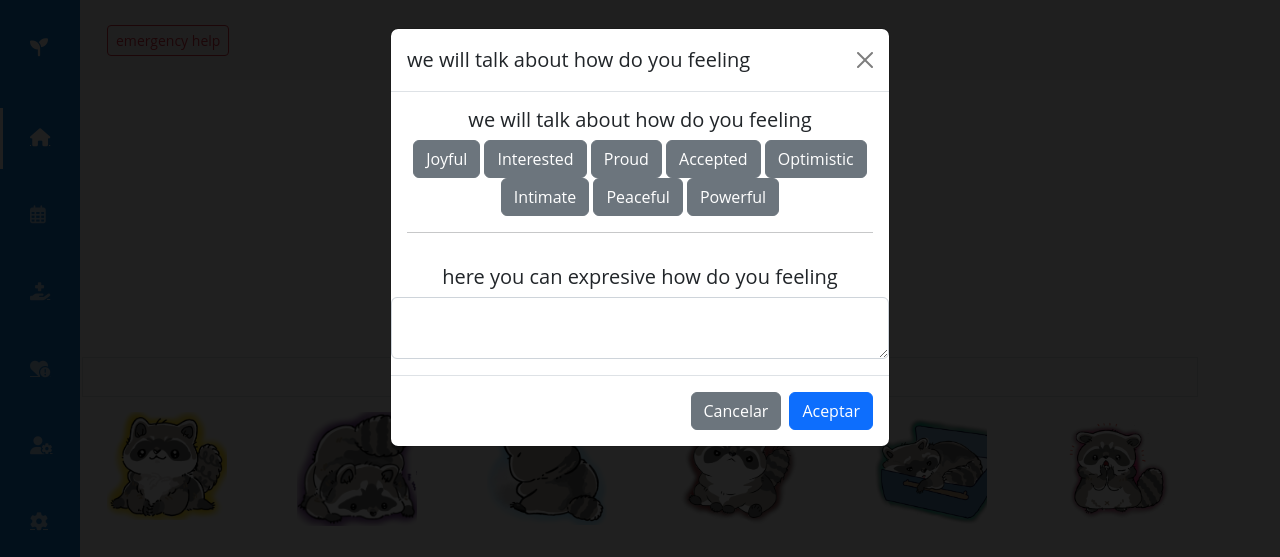
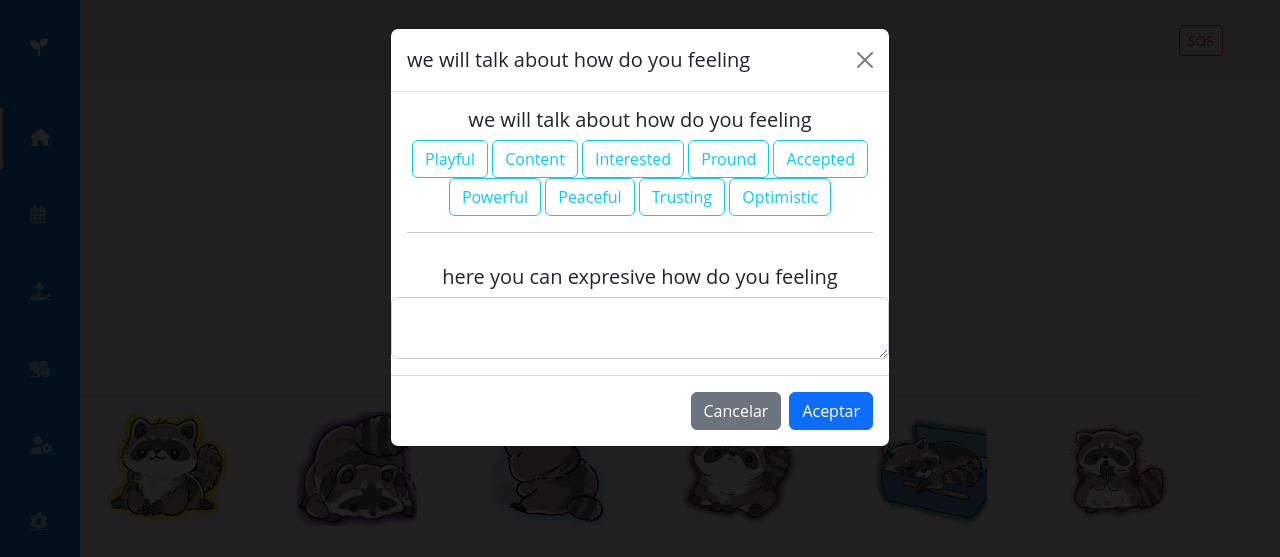
Before and after one commit to Daya-max/esta-main, a PHP site: page /Amenu.php in a window 1280 px wide, after a click that opens the changed part. Shown: the top 557 px of the page. Run offline with PHP 8.4, Linux system fonts and the light colour scheme; the visitor is signed in with stand-in values (Sample User, id 1); some libraries are stand-ins or nearby versions.

Commit message:
Cambio en botonesss

```diff
--- a/php/AAlinea.php
+++ b/php/AAlinea.php
@@ -20,20 +20,20 @@
         <div class="icon__menu">
             <i class="fa-solid fa-bars" id="btn_open"></i>
         </div>
-        <div class="container b-block center $zindex-fixed:-1030;">
-            <button type="button" class="btn btn-outline-danger btn-sm" id="liveToastBtn">emergency help</button>
+        <div class="container" style="text-align: right">
+            <button type=" button" class="btn btn-outline-danger btn-sm " id="liveToastBtn">SOS</button>
         </div>
         <div class="toast-container position-fixed bottom-0 end-0 p-3">
-            <div id="liveToast" class="toast" role="alert" aria-live="assertive" aria-atomic="true">
+            <div id="liveToast" class="toast " role="alert" aria-live="assertive" aria-atomic="true">
                 <div class="toast-header">
-                    <img width="20px" src="../images/1.png" class="rounded me-2" alt="...">
+                    <img width="20px" src="images/1.png" class="rounded me-2" alt="...">
                     <strong class="me-auto">SafeMe</strong>
                     <button type="button" class="btn-close" data-bs-dismiss="toast" aria-label="Close"></button>
                 </div>
                 <div class="toast-body">
-                    Tranquil@ <br>
-                    necesitas ayuda?<a href="#" class="link-info">01800 911 2000</a> llama para que te aude un
-                    especialista
+                    Are you going through a crisis? <br>
+                    You are not alone, there is help available for you by calling <a href="tel:8009112000"
+                        role="link">800 911 2000</a>
                 </div>
             </div>
         </div>
--- a/php/inf4.php
+++ b/php/inf4.php
@@ -49,31 +49,24 @@
                                     </div>
                                     <div class="modal-body">
                                         <h2 class="fs-5">we will talk about how do you feeling</h2>
-                                        <a href="#" role="button" class="btn btn-secondary" data-bs-toggle="popover"
-                                            title="Popover title"
-                                            data-bs-content="Popover body content is set in this attribute.">Joyful</a>
-                                        <a href="#" role="button" class="btn btn-secondary" data-bs-toggle="popover"
-                                            title="Popover title"
-                                            data-bs-content="Popover body content is set in this attribute.">Interested</a>
-                                        <a href="#" role="button" class="btn btn-secondary" data-bs-toggle="popover"
-                                            title="Popover title"
-                                            data-bs-content="Popover body content is set in this attribute.">Proud</a>
-                                        <a href="#" role="button" class="btn btn-secondary" data-bs-toggle="popover"
-                                            title="Popover title"
-                                            data-bs-content="Popover body content is set in this attribute.">Accepted</a>
-                                        <a href="#" role="button" class="btn btn-secondary" data-bs-toggle="popover"
-                                            title="Popover title"
-                                            data-bs-content="Popover body content is set in this attribute.">Optimistic</a>
-                                        <a href="#" role="button" class="btn btn-secondary" data-bs-toggle="popover"
-                                            title="Popover title"
-                                            data-bs-content="Popover body content is set in this attribute.">Intimate</a>
-                                        <a href="#" role="button" class="btn btn-secondary" data-bs-toggle="popover"
-                                            title="Popover title"
-                                            data-bs-content="Popover body content is set in this attribute.">Peaceful</a>
-                                        <a href="#" role="button" class="btn btn-secondary" data-bs-toggle="popover"
-                                            title="Popover title"
-                                            data-bs-content="Popover body content is set in this attribute.">Powerful</a>
-
+                                        <button type="button" class="btn btn-outline-info"
+                                            data-bs-toggle="button">Playful</button>
+                                        <button type="button" class="btn btn-outline-info"
+                                            data-bs-toggle="button">Content</button>
+                                        <button type="button" class="btn btn-outline-info"
+                                            data-bs-toggle="button">Interested</button>
+                                        <button type="button" class="btn btn-outline-info"
+                                            data-bs-toggle="button">Pround</button>
+                                        <button type="button" class="btn btn-outline-info"
+                                            data-bs-toggle="button">Accepted</button>
+                                        <button type="button" class="btn btn-outline-info"
+                                            data-bs-toggle="button">Powerful</button>
+                                        <button type="button" class="btn btn-outline-info"
+                                            data-bs-toggle="button">Peaceful</button>
+                                        <button type="button" class="btn btn-outline-info"
+                                            data-bs-toggle="button">Trusting</button>
+                                        <button type="button" class="btn btn-outline-info"
+                                            data-bs-toggle="button">Optimistic</button>
                                         <hr>
                                     </div>
                                     <div class="mb-3">
@@ -115,18 +108,19 @@
                                     </div>
                                     <div class="modal-body">
                                         <h2 class="fs-6">we will talk about how do you feeling</h2>
-                                        <a href="#" role="button" class="btn btn-secondary" data-bs-toggle="popover"
-                                            title="Popover title"
-                                            data-bs-content="Popover body content is set in this attribute.">Startled</a>
-                                        <a href="#" role="button" class="btn btn-secondary" data-bs-toggle="popover"
-                                            title="Popover title"
-                                            data-bs-content="Popover body content is set in this attribute.">Confused</a>
-                                        <a href="#" role="button" class="btn btn-secondary" data-bs-toggle="popover"
-                                            title="Popover title"
-                                            data-bs-content="Popover body content is set in this attribute.">Amazed</a>
-                                        <a href="#" role="button" class="btn btn-secondary" data-bs-toggle="popover"
-                                            title="Popover title"
-                                            data-bs-content="Popover body content is set in this attribute.">Excited</a>
+                                        <button type="button" class="btn btn-outline-info"
+                                            data-bs-toggle="button">Scared</button>
+                                        <button type="button" class="btn btn-outline-info"
+                                            data-bs-toggle="button">Anxious</button>
+                                        <button type="button" class="btn btn-outline-info"
+                                            data-bs-toggle="button">Insecure</button>
+                                        <button type="button" class="btn btn-outline-info"
+                                            data-bs-toggle="button">Weak</button>
+                                        <button type="button" class="btn btn-outline-info"
+                                            data-bs-toggle="button">Rejected</button>
+                                        <button type="button" class="btn btn-outline-info"
+                                            data-bs-toggle="button">Threatened</button>
+
                                         <hr>
                                     </div>
                                     <div class="mb-3">
@@ -169,24 +163,18 @@
                                     </div>
                                     <div class="modal-body">
                                         <h2 class="fs-6">we will talk about how do you feeling</h2>
-                                        <a href="#" role="button" class="btn btn-secondary" data-bs-toggle="popover"
-                                            title="Popover title"
-                                            data-bs-content="Popover body content is set in this attribute.">Guilty</a>
-                                        <a href="#" role="button" class="btn btn-secondary" data-bs-toggle="popover"
-                                            title="Popover title"
-                                            data-bs-content="Popover body content is set in this attribute.">Abandoned</a>
-                                        <a href="#" role="button" class="btn btn-secondary" data-bs-toggle="popover"
-                                            title="Popover title"
-                                            data-bs-content="Popover body content is set in this attribute.">Despair</a>
-                                        <a href="#" role="button" class="btn btn-secondary" data-bs-toggle="popover"
-                                            title="Popover title"
-                                            data-bs-content="Popover body content is set in this attribute.">Depressed</a>
-                                        <a href="#" role="button" class="btn btn-secondary" data-bs-toggle="popover"
-                                            title="Popover title"
-                                            data-bs-content="Popover body content is set in this attribute.">Lonely</a>
-                                        <a href="#" role="button" class="btn btn-secondary" data-bs-toggle="popover"
-                                            title="Popover title"
-                                            data-bs-content="Popover body content is set in this attribute.">Bored</a>
+                                        <button type="button" class="btn btn-outline-info"
+                                            data-bs-toggle="button">Lonely</button>
+                                        <button type="button" class="btn btn-outline-info"
+                                            data-bs-toggle="button">Vulnerable</button>
+                                        <button type="button" class="btn btn-outline-info"
+                                            data-bs-toggle="button">Despair</button>
+                                        <button type="button" class="btn btn-outline-info"
+                                            data-bs-toggle="button">Guilty</button>
+                                        <button type="button" class="btn btn-outline-info"
+                                            data-bs-toggle="button">Depressed</button>
+                                        <button type="button" class="btn btn-outline-info"
+                                            data-bs-toggle="button">Hurt</button>
                                         <hr>
                                     </div>
                                     <div class="mb-3"> <!--holaaa-->
@@ -228,17 +216,22 @@
                                     </div>
                                     <div class="modal-body">
                                         <h2 class="fs-6">here you can chose the branch of your emotions</h2>
-                                        <a href="#" role="button" class="btn btn-secondary" data-bs-toggle="popover"
-                                            title="Popover title"
-                                            data-bs-content="Popover body content is set in this attribute.">emputado</a>
-                                        <a href="#" role="button" class="btn btn-secondary" data-bs-toggle="popover"
-                                            title="Popover title"
-                                            data-bs-content="Popover body content is set in this attribute.">sp
-                                            emputado</a>
-                                        <a href="#" role="button" class="btn btn-secondary" data-bs-toggle="popover"
-                                            title="Popover title"
-                                            data-bs-content="Popover body content is set in this attribute.">sp hiper
-                                            emputado</a>
+                                        <button type="button" class="btn btn-outline-info"
+                                        data-bs-toggle="button">Let down</button>
+                                        <button type="button" class="btn btn-outline-info"
+                                        data-bs-toggle="button">Humiliated</button>
+                                        <button type="button" class="btn btn-outline-info"
+                                        data-bs-toggle="button">Bitter</button>
+                                        <button type="button" class="btn btn-outline-info"
+                                        data-bs-toggle="button">Mad</button>
+                                        <button type="button" class="btn btn-outline-info"
+                                        data-bs-toggle="button">Aggressive</button>
+                                        <button type="button" class="btn btn-outline-info"
+                                        data-bs-toggle="button">Frustrated</button>
+                                        <button type="button" class="btn btn-outline-info"
+                                        data-bs-toggle="button">Distant</button>
+                                        <button type="button" class="btn btn-outline-info"
+                                        data-bs-toggle="button">Critical</button>
                                         <hr>
                                     </div>
                                     <div class="mb-3">
@@ -281,17 +274,14 @@
                                     </div>
                                     <div class="modal-body">
                                         <h2 class="fs-6">we will talk about how do you feeling</h2>
-                                        <a href="#" role="button" class="btn btn-secondary" data-bs-toggle="popover"
-                                            title="Popover title"
-                                            data-bs-content="Popover body content is set in this attribute.">iugh</a>
-                                        <a href="#" role="button" class="btn btn-secondary" data-bs-toggle="popover"
-                                            title="Popover title"
-                                            data-bs-content="Popover body content is set in this attribute.">sp
-                                            wakala</a>
-                                        <a href="#" role="button" class="btn btn-secondary" data-bs-toggle="popover"
-                                            title="Popover title"
-                                            data-bs-content="Popover body content is set in this attribute.">sp hiper
-                                            wakala guaa</a>
+                                        <button type="button" class="btn btn-outline-info"
+                                        data-bs-toggle="button">Disapproving</button>
+                                        <button type="button" class="btn btn-outline-info"
+                                        data-bs-toggle="button">Disappointed</button>
+                                        <button type="button" class="btn btn-outline-info"
+                                        data-bs-toggle="button">Awful</button>
+                                        <button type="button" class="btn btn-outline-info"
+                                        data-bs-toggle="button">Repelled</button>
                                         <hr>
                                     </div>
                                     <div class="mb-3">
@@ -334,17 +324,14 @@
                                     </div>
                                     <div class="modal-body">
                                         <h2 class="fs-6">we will talk about how do you feeling</h2>
-                                        <a href="#" role="button" class="btn btn-secondary" data-bs-toggle="popover"
-                                            title="Popover title"
-                                            data-bs-content="Popover body content is set in this attribute.">ALA
-                                            WAKALLL</a>
-                                        <a href="#" role="button" class="btn btn-secondary" data-bs-toggle="popover"
-                                            title="Popover title"
-                                            data-bs-content="Popover body content is set in this attribute.">DIOSMIOOOO</a>
-                                        <a href="#" role="button" class="btn btn-secondary" data-bs-toggle="popover"
-                                            title="Popover title"
-                                            data-bs-content="Popover body content is set in this attribute.">LO VEO Y NO
-                                            LO CREO</a>
+                                        <button type="button" class="btn btn-outline-info"
+                                        data-bs-toggle="button">Startled</button>
+                                        <button type="button" class="btn btn-outline-info"
+                                        data-bs-toggle="button">Confused</button>
+                                        <button type="button" class="btn btn-outline-info"
+                                        data-bs-toggle="button">Amazed</button>
+                                        <button type="button" class="btn btn-outline-info"
+                                        data-bs-toggle="button">Excited</button>
                                         <hr>
                                     </div>
                                     <div class="mb-3">
@@ -379,13 +366,13 @@
             </div>
             <div class="carousel-inner">
                 <div class="carousel-item active center">
-                    <img src="../images/perrito wonito.jpg" class="d-block" alt="..." width="295" height="200">
+                    <img src="images/perrito wonito.jpg" class="d-block" alt="..." width="295" height="200">
                 </div>
                 <div class="carousel-item">
-                    <img src="../images/perrito2.jpg" class="d-block " alt="..." width="295" height="200">
+                    <img src="images/perrito2.jpg" class="d-block " alt="..." width="295" height="200">
                 </div>
                 <div class="carousel-item">
-                    <img src="../images/perritos-motivadores.png" class="d-block " alt="..." width="295" height="200">
+                    <img src="images/perritos-motivadores.png" class="d-block " alt="..." width="295" height="200">
                 </div>
                 <div class="carousel-item">
                     <img src="images/perritos-motivadores2.png" class="d-block " alt="..." width="295" height="200">
@@ -412,3 +399,5 @@
 <script src="https://cdn.jsdelivr.net/npm/bootstrap@5.2.2/dist/js/bootstrap.bundle.min.js"
     integrity="sha384-OERcA2EqjJCMA+/3y+gxIOqMEjwtxJY7qPCqsdltbNJuaOe923+mo//f6V8Qbsw3"
     crossorigin="anonymous"></script>
+
+</html>
```
Also changed, not shown: images/perrito wonito.jpg (added), images/perrito2.jpg (added), images/perritos-motivadores.png (added), images/perritos-motivadores2.png (added).
